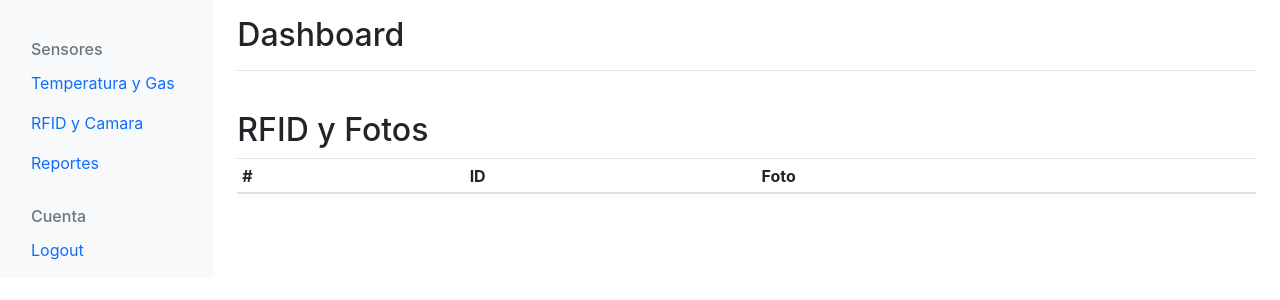
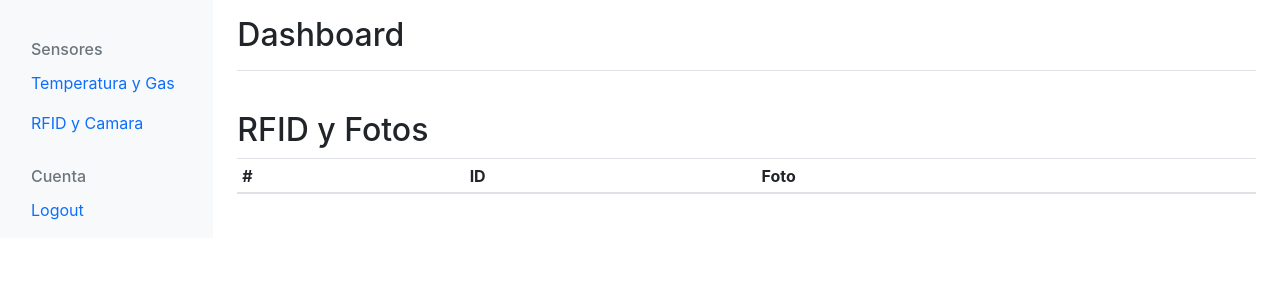
Before and after one commit to MauricioD13/Django_Havensecurity, a Django app: template templates/dashboard/dashboard_rfid.html in a window 1280 px wide. Shown: the part 56-356 px from the top of the page. Run offline with Django 3.2, Linux system fonts and the light colour scheme; the template is opened without the code that fills it, so the values that code supplies are empty; some libraries are stand-ins or nearby versions.

Commit message:
Produccion v0.1.24

```diff
--- a/havensecurity/settings.py
+++ b/havensecurity/settings.py
@@ -24,7 +24,7 @@ BASE_DIR = Path(__file__).resolve().parent.parent
 SECRET_KEY = os.environ['SECRET_KEY']
 
 # SECURITY WARNING: don't run with debug turned on in production!
-DEBUG = True
+DEBUG = False
 
 ALLOWED_HOSTS = ['havensec.herokuapp.com']
 #ALLOWED_HOSTS = ['localhost']
--- a/templates/dashboard/dashboard.html
+++ b/templates/dashboard/dashboard.html
@@ -30,11 +30,7 @@
               RFID y Camara
             </a>
           </li>
-          <li class="nav-item">
-            <a class="nav-link" href="#">
-              <span data-feather="bar-chart-2"></span>
-              Reportes
-            </a>
+
         </ul>
 
         <h6 class="sidebar-heading d-flex justify-content-between align-items-center px-3 mt-4 mb-1 text-muted">
--- a/templates/dashboard/dashboard_rfid.html
+++ b/templates/dashboard/dashboard_rfid.html
@@ -30,11 +30,6 @@
               RFID y Camara
             </a>
           </li>
-          <li class="nav-item">
-            <a class="nav-link" href="#">
-              <span data-feather="bar-chart-2"></span>
-              Reportes
-            </a>
         </ul>
 
         <h6 class="sidebar-heading d-flex justify-content-between align-items-center px-3 mt-4 mb-1 text-muted">
```
